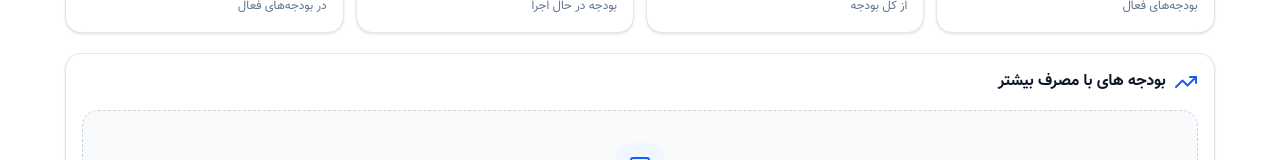
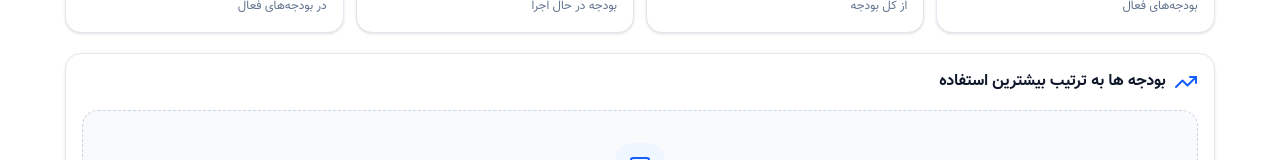
Before and after one commit to MohammadSoleimanikia/budget-app, a React (Vite) app: page / in a window 1280 px wide. Shown: the part 263-423 px from the top of the page. Built offline with nearby package versions, Linux system fonts and the light colour scheme.

Commit message:
change heading to something more relevant

```diff
--- a/src/features/budgets/components/budget-usage/BudgetUsage.tsx
+++ b/src/features/budgets/components/budget-usage/BudgetUsage.tsx
@@ -42,7 +42,7 @@ export default function BudgetUsage() {
                 <div className="flex items-center gap-2">
                     <TrendingUp className="text-blue-600" />
                     <h2 className="font-semibold text-slate-900">
-                        بودجه های با مصرف بیشتر
+                        بودجه ها به ترتیب بیشترین استفاده
                     </h2>
                 </div>
 
```
